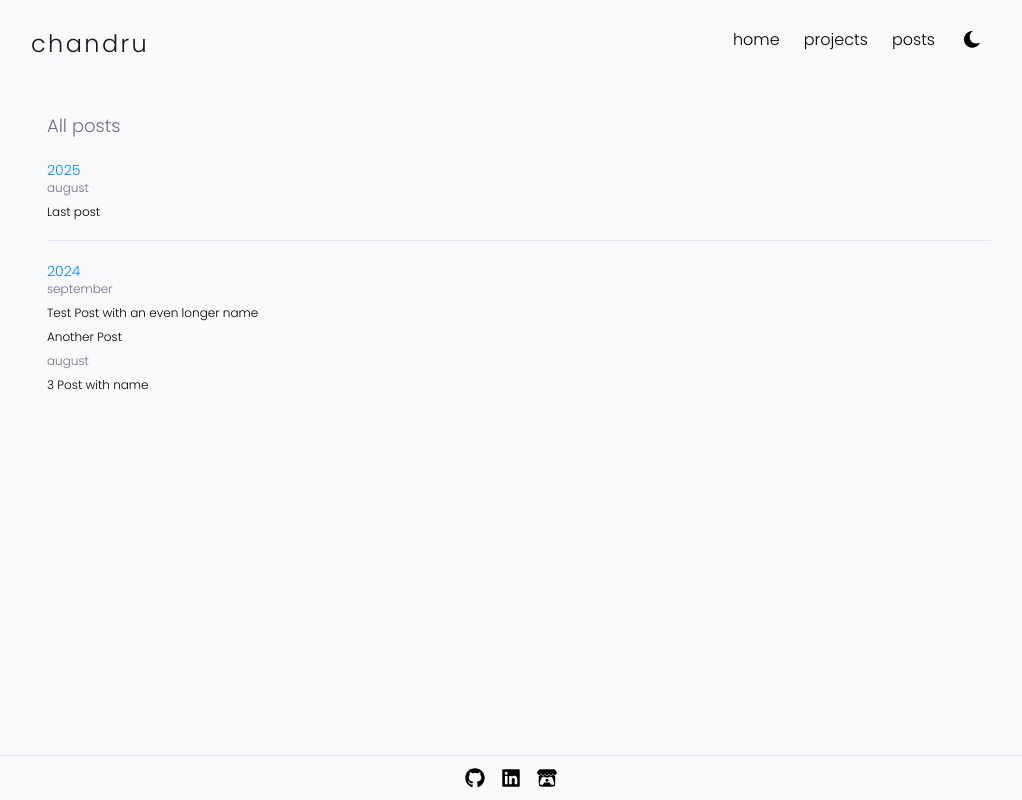
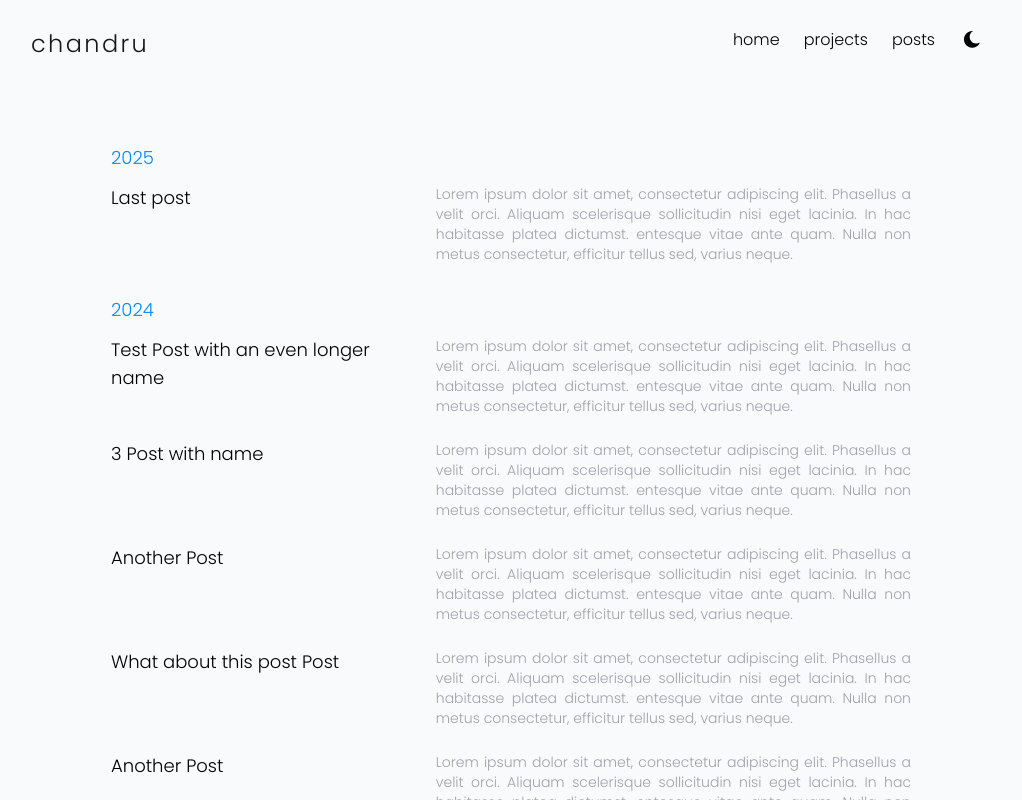
Before and after one commit to ChandruSu/chandru-portfolio-v2, a Next.js app: page /posts in a window 1280 px wide. Shown: the whole page, without its empty margins (129-1151 px from the left). Built offline with nearby package versions, Linux system fonts and the light colour scheme.

Commit message:
feat: posts home page

```diff
--- a/app/posts/(posts)/posts.json
+++ b/app/posts/(posts)/posts.json
@@ -3,11 +3,8 @@
     "title": "Test Post with an even longer name",
     "type": "post",
     "slug": "test-post",
-    "tags": [
-      "frontend",
-      "react",
-      "typescript"
-    ],
+    "description": "Lorem ipsum dolor sit amet, consectetur adipiscing elit. Phasellus a velit orci. Aliquam scelerisque sollicitudin nisi eget lacinia. In hac habitasse platea dictumst. entesque vitae ante quam. Nulla non metus consectetur, efficitur tellus sed, varius neque.",
+    "tags": ["frontend", "typescript"],
     "date": "2024-09-23",
     "githubURL": "dajf",
     "link": "dajf"
@@ -16,33 +13,40 @@
     "title": "3 Post with name",
     "type": "post",
     "slug": "test-prost",
-    "tags": [
-      "frontend",
-      "react",
-      "typescript"
-    ],
+    "description": "Lorem ipsum dolor sit amet, consectetur adipiscing elit. Phasellus a velit orci. Aliquam scelerisque sollicitudin nisi eget lacinia. In hac habitasse platea dictumst. entesque vitae ante quam. Nulla non metus consectetur, efficitur tellus sed, varius neque.",
+    "tags": ["react", "typescript"],
     "date": "2024-08-23"
   },
   {
     "title": "Last post",
     "type": "post",
     "slug": "lpost",
-    "tags": [
-      "frontend",
-      "react",
-      "typescript"
-    ],
+    "description": "Lorem ipsum dolor sit amet, consectetur adipiscing elit. Phasellus a velit orci. Aliquam scelerisque sollicitudin nisi eget lacinia. In hac habitasse platea dictumst. entesque vitae ante quam. Nulla non metus consectetur, efficitur tellus sed, varius neque.",
+    "tags": ["c"],
     "date": "2025-08-23"
   },
   {
     "title": "Another Post",
     "type": "post",
     "slug": "test-postt",
-    "tags": [
-      "frontend",
-      "react",
-      "typescript"
-    ],
+    "description": "Lorem ipsum dolor sit amet, consectetur adipiscing elit. Phasellus a velit orci. Aliquam scelerisque sollicitudin nisi eget lacinia. In hac habitasse platea dictumst. entesque vitae ante quam. Nulla non metus consectetur, efficitur tellus sed, varius neque.",
+    "tags": ["gnu", "c"],
     "date": "2024-09-23"
+  },
+  {
+    "title": "What about this post Post",
+    "type": "post",
+    "slug": "test-posttt",
+    "description": "Lorem ipsum dolor sit amet, consectetur adipiscing elit. Phasellus a velit orci. Aliquam scelerisque sollicitudin nisi eget lacinia. In hac habitasse platea dictumst. entesque vitae ante quam. Nulla non metus consectetur, efficitur tellus sed, varius neque.",
+    "tags": ["cpp", "c"],
+    "date": "2024-09-28"
+  },
+  {
+    "title": "Another Post",
+    "type": "post",
+    "slug": "test-pos3",
+    "description": "Lorem ipsum dolor sit amet, consectetur adipiscing elit. Phasellus a velit orci. Aliquam scelerisque sollicitudin nisi eget lacinia. In hac habitasse platea dictumst. entesque vitae ante quam. Nulla non metus consectetur, efficitur tellus sed, varius neque.",
+    "tags": ["python"],
+    "date": "2024-10-11"
   }
 ]
--- a/app/posts/page.tsx
+++ b/app/posts/page.tsx
@@ -1,11 +1,41 @@
-import { PostTimeline } from "@/components/PostTimeline";
-import posts from "./(posts)/posts.json"
+import posts from "./(posts)/posts.json";
+import _ from "lodash";
+import Link from "next/link";
 
-export default function Page() {
+export default function Page({ searchParams }: { searchParams?: { [key: string]: string } }) {
+  const tag = searchParams?.["tag"];
+  const byYear = _.groupBy(
+    posts.filter((p) => !tag || p.tags.includes(tag)),
+    (p) => new Date(p.date).getFullYear(),
+  );
+  const years = _.keys(byYear).sort().toReversed();
   return (
-    <div className="flex justify-center h-full">
-      <div className="max-w-[60rem] grow">
-        <PostTimeline posts={posts} />
+    <div className="flex h-full justify-center">
+      <div className="flex max-w-[50rem] grow flex-col gap-8 pb-16 font-light">
+        <div className="flex">
+          {tag && (
+            <div className="rounded-full bg-slate-400 bg-opacity-10 px-2 py-1 text-sm font-light">
+              search-tag: {tag}
+            </div>
+          )}
+        </div>
+        {years.map((year) => (
+          <div key={`section-${year}`} className="flex flex-col gap-3">
+            <h2 className="text-lg text-[#008AFF]">{year}</h2>
+            <ul className="flex flex-col gap-6">
+              {byYear[year].map((post) => (
+                <li key={post.slug} className="grid gap-2 md:grid-cols-[2fr_3fr]">
+                  <Link href={`/posts/${post.slug}`} className="text-lg">
+                    {post.title}
+                  </Link>
+                  <p className="text-justify text-sm font-light text-zinc-400">
+                    {post.description}
+                  </p>
+                </li>
+              ))}
+            </ul>
+          </div>
+        ))}
       </div>
     </div>
   );
--- a/components/PostDetailsBar.tsx
+++ b/components/PostDetailsBar.tsx
@@ -13,30 +13,28 @@ export function PostDetailsBar({ posts }: { posts: Post[] }) {
 
   return (
     <>
-      <div className="flex flex-col max-md:flex-row gap-3 pr-4">
-        {post?.githubURL &&
+      <div className="flex flex-col gap-3 pr-4 max-md:flex-row">
+        {post?.githubURL && (
           <Link href={post.githubURL}>
-            <div className="flex transition-transform duration-200 hover:-translate-y-0.5 items-center justify-between gap-2 rounded-md border border-slate-900 bg-slate-50 px-4 py-1.5 dark:border-slate-50">
-              <p className="text-zinc-900 font-semibold">GitHub</p>
-              <GitHubIcon className="brightness-0 shrink-0" />
+            <div className="flex items-center justify-between gap-2 rounded-md border border-slate-900 bg-slate-50 px-4 py-1.5 transition-transform duration-200 hover:-translate-y-0.5 dark:border-slate-50">
+              <p className="font-semibold text-zinc-900">GitHub</p>
+              <GitHubIcon className="shrink-0 brightness-0" />
             </div>
           </Link>
-        }
-        {post?.link &&
+        )}
+        {post?.link && (
           <Link href={post.link}>
-            <div className="flex transition-transform duration-200 hover:-translate-y-0.5 items-center justify-between gap-2 rounded-md border border-slate-900 bg-slate-50 px-4 py-1.5 dark:border-slate-50">
-              <p className="text-zinc-900 font-semibold">URL</p>
-              <LinkIcon className="brightness-0 shrink-0" />
+            <div className="flex items-center justify-between gap-2 rounded-md border border-slate-900 bg-slate-50 px-4 py-1.5 transition-transform duration-200 hover:-translate-y-0.5 dark:border-slate-50">
+              <p className="font-semibold text-zinc-900">URL</p>
+              <LinkIcon className="shrink-0 brightness-0" />
             </div>
           </Link>
-        }
+        )}
       </div>
-      <div className="flex flex-wrap gap-1 max-md:overflow-x-scroll">
+      <div className="flex flex-wrap gap-1">
         {tags.map((tag) => (
-          <Link key={`tag-${tag}`} href={`/posts?tag=${tag}`} >
-            <div
-              className="rounded-full bg-slate-400 bg-opacity-10 px-2 py-1 text-xs font-light"
-            >
+          <Link key={`tag-${tag}`} href={`/posts?tag=${tag}`}>
+            <div className="rounded-full bg-slate-400 bg-opacity-10 px-2 py-1 text-xs font-light">
               {tag}
             </div>
           </Link>
--- a/components/PostTimeline.tsx
+++ b/components/PostTimeline.tsx
@@ -2,32 +2,18 @@ import _ from "lodash";
 import { Post } from "@/types";
 import Link from "next/link";
 import { Fragment } from "react";
-
-const monthNames = [
-  "january",
-  "february",
-  "march",
-  "april",
-  "may",
-  "june",
-  "july",
-  "august",
-  "september",
-  "october",
-  "november",
-  "december",
-];
+import { getMonthName } from "@/lib/utils";
 
 export function PostTimeline({ posts }: { posts: Post[] }) {
   const byYear = _.groupBy(posts, (v) => new Date(v.date).getFullYear());
-  const years = Object.keys(byYear).sort().toReversed();
+  const years = _.keys(byYear).sort().toReversed();
 
   return (
     <div className="flex flex-col gap-5 pl-4">
       <h3 className="text-lg font-light text-zinc-500">All posts</h3>
       {years.map((year, index) => {
         const byMonth = _.groupBy(byYear[year], (v) => new Date(v.date).getMonth());
-        const months = Object.keys(byMonth).sort().toReversed();
+        const months = _.keys(byMonth).sort().toReversed();
 
         return (
           <Fragment key={year}>
@@ -39,7 +25,7 @@ export function PostTimeline({ posts }: { posts: Post[] }) {
                 {months.map((month) => (
                   <Fragment key={`timeline-${year}-${month}`}>
                     <p className="text-xs font-light text-zinc-500">
-                      {monthNames[Number.parseInt(month)]}
+                      {getMonthName(Number.parseInt(month))}
                     </p>
 
                     <ul className="flex list-none flex-col gap-2">
--- /dev/null
+++ b/lib/utils.ts
@@ -0,0 +1,18 @@
+const monthNames = [
+  "january",
+  "february",
+  "march",
+  "april",
+  "may",
+  "june",
+  "july",
+  "august",
+  "september",
+  "october",
+  "november",
+  "december",
+];
+
+export function getMonthName(month: number) {
+  return monthNames[month];
+}
```
Also changed, not shown: components/Icons.tsx (+12 -3 lines).
